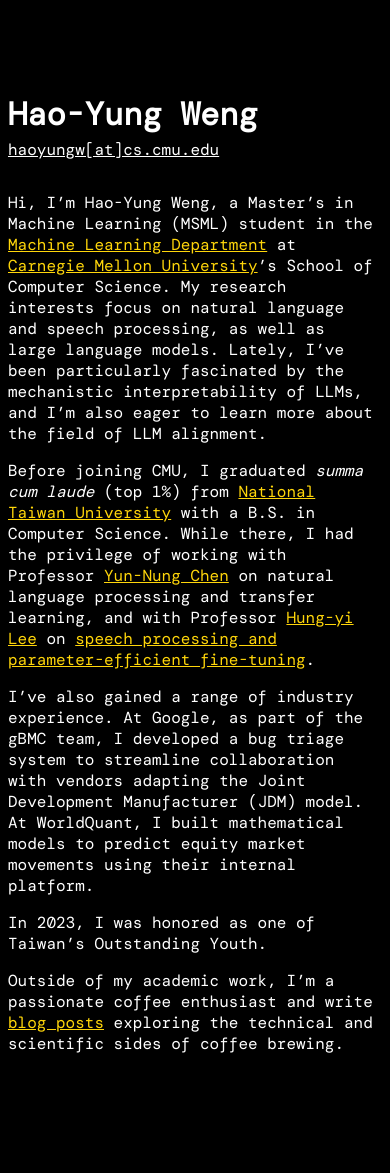
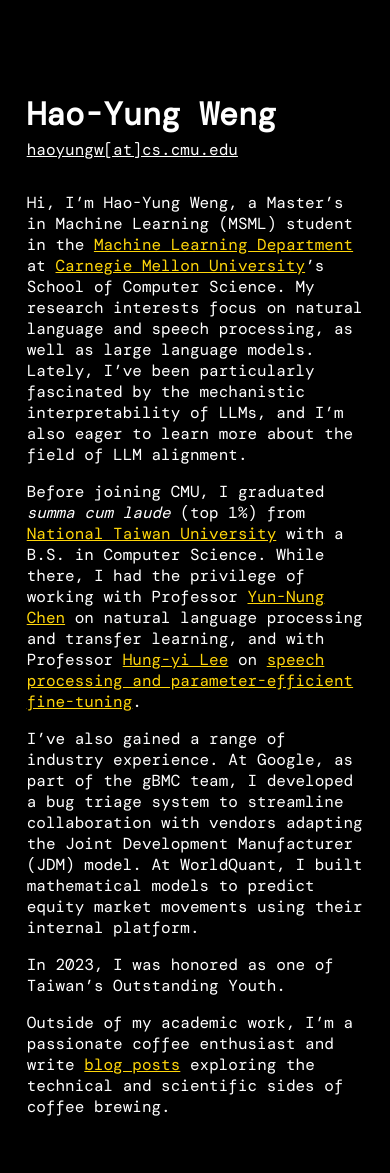
Before and after one commit to haoyungweng/haoyungweng.github.io, a Jekyll site: the page built from index.md, in a window 390 px wide. Built offline with Jekyll 4.4.1, drawn with Linux system fonts in a browser that asks for light colours; before the commit the page ends 1078 px from its top, so only the background shows below that.

Commit message:
add bottom margin

```diff
--- a/_layouts/home.html
+++ b/_layouts/home.html
@@ -35,7 +35,9 @@
 
         @media (max-width: 767px) {
             .content {
+                max-width: 90%;
                 margin-top: 4rem;
+                margin-bottom: 2rem;
             }
         }
 
```
